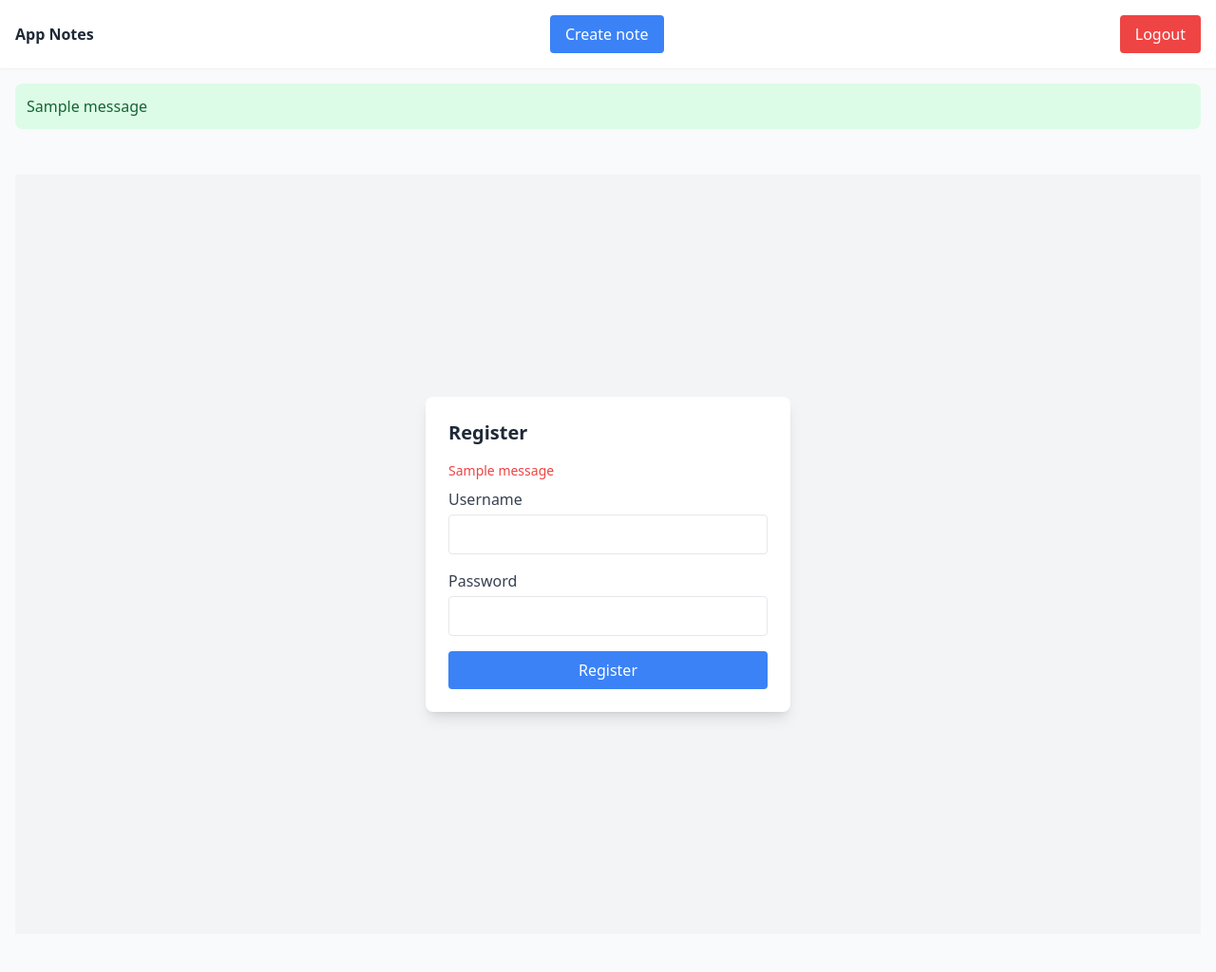
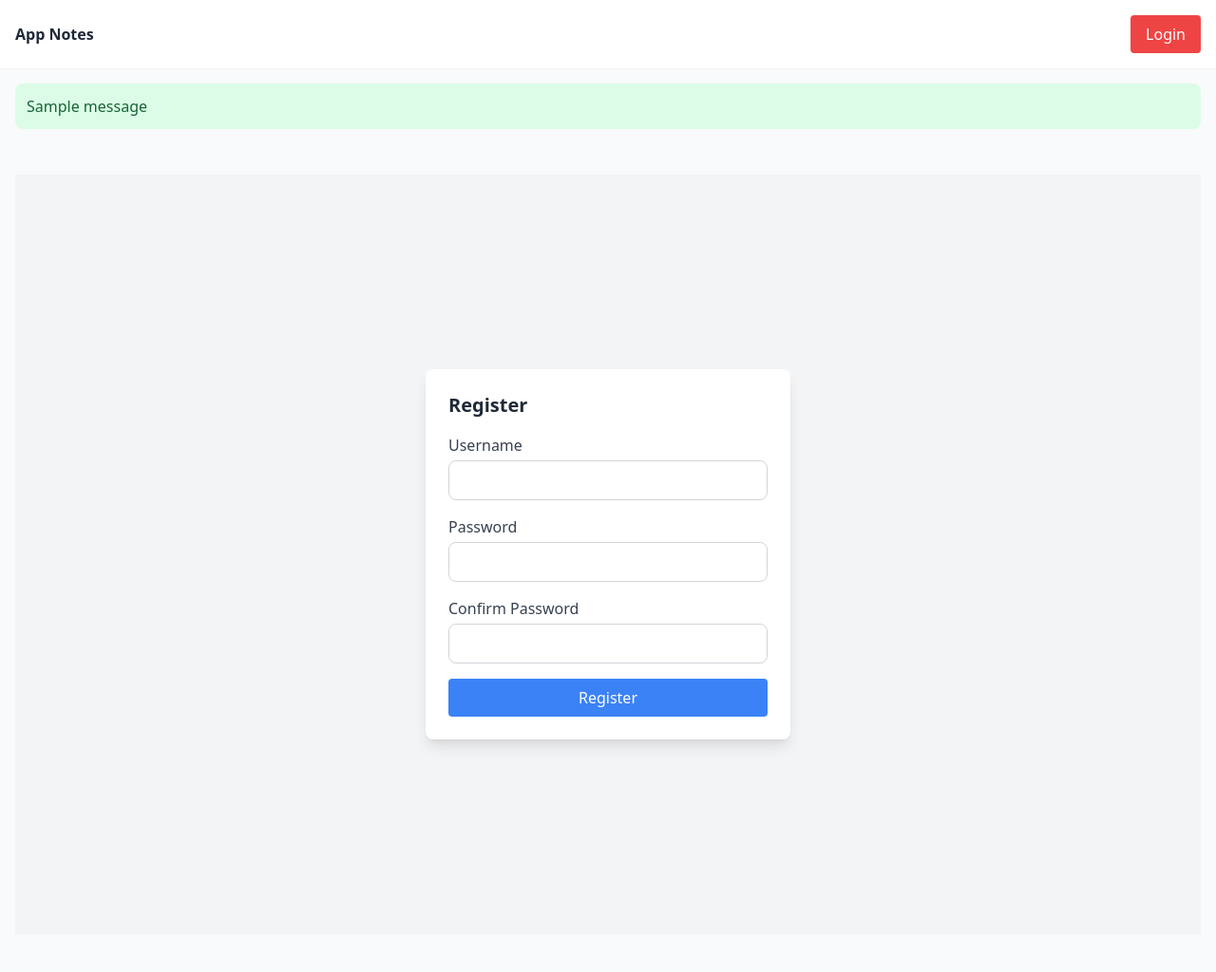
Before and after one commit to nahuelseoane/notes-app-flask, a Flask app: page /auth/register in a window 1280 px wide. Shown: the top 1024 px of the page at 95% size. Run offline with Flask 3, Linux system fonts and the light colour scheme; one stand-in notice (Sample message) is shown; some libraries are stand-ins or nearby versions.

Commit message:
login & logout working

```diff
--- a/app/auth/routes.py
+++ b/app/auth/routes.py
@@ -1,42 +1,41 @@
 from flask import Blueprint, request, render_template, url_for, redirect, flash
 from flask_login import login_user, logout_user
 from app.models import User, db
+from app.forms.auth_forms import LoginForm, RegisterForm
 
 auth_bp = Blueprint("auth", __name__, template_folder="templates")
 
 @auth_bp.route("/register", methods=["GET", "POST"])
 def register():
-    if request.method == "POST":
-        username = request.form["username"]
-        password = request.form["password"]
+    form = RegisterForm()
+    if form.validate_on_submit():
 
-        if User.query.filter_by(username=username).first():
+        if User.query.filter_by(username=form.username.data).first():
             flash("Username already exists", "error")
             return redirect(url_for("auth.register"))
 
-        new_user = User(username=username)
-        new_user.set_password(password)
+        new_user = User(username=form.username.data)
+        new_user.set_password(form.password.data)
         db.session.add(new_user)
         db.session.commit()
         flash("Account created! You can now log in.", "success")
         return redirect(url_for("auth.login"))
-    return render_template("register.html")
+    return render_template("register.html", form=form)
 
 
 @auth_bp.route("/login", methods=["GET", "POST"])
 def login():
-    if request.method == "POST":
-        username = request.form["username"]
-        password = request.form["password"]
+    form = LoginForm()
+    if form.validate_on_submit():
+        user = User.query.filter_by(username=form.username.data).first()
 
-        user = User.query.filter_by(username=username).first()
-        if user and user.check_password(password):
+        if user and user.check_password(form.password.data):
             login_user(user)
             flash("Logged in successfully!", "success")
             return redirect(url_for("notes.notes_home"))
         else:
             flash("User not allowed.", "error")
-    return render_template("login.html")
+    return render_template("login.html", form=form)
 
 
 @auth_bp.route("logout", methods=["GET", "POST"])
--- a/app/auth/templates/register.html
+++ b/app/auth/templates/register.html
@@ -8,22 +8,41 @@
   <div class="bg-white shadow-lg rounded-lg p-6 w-full max-w-sm">
     <h1 class="text-xl font-bold text-gray-800 mb-4">Register</h1>
 
-    {% for category, message in get_flashed_messages(with_categories=true) %}
-      <p class="text-sm text-red-500 mb-2">{{ message }}</p>
-    {% endfor %}
+    <form method="POST" class="space-y-4">
+        {{ form.hidden_tag() }}
 
-    <form method="POST" class="space-y-4">
-      <div>
-        <label for="username" class="block text-gray-700 font-medium mb-1">Username</label>
-        <input type="text" name="username" class="w-full border rounded px-3 py-2" required>
-      </div>
+        <div>
+            {{ form.username.label(class="block text-gray-700 font-medium mb-1") }}
+            {{ form.username(class="w-full border border-gray-300 rounded-lg p-2 focus:ring-2 focus:ring-blue-500 focus:outline-none")}}
+            {% for error in form.username.errors %}
+                <p class="text-red-500 text-sm">{{ error }}</p>
+            {% endfor %}
+            {# <label for="username" class="block text-gray-700 font-medium mb-1">Username</label> #}
+            {# <input type="text" name="username" class="w-full border rounded px-3 py-2" required> #}
+        </div>
 
-      <div>
-        <label for="password" class="block text-gray-700 font-medium mb-1">Password</label>
-        <input type="password" name="password" class="w-full border rounded px-3 py-2" required>
-      </div>
+        <div>
+            {{ form.password.label(class="block text-gray-700 font-medium mb-1") }}
+            {{ form.password(class="w-full border border-gray-300 rounded-lg p-2 focus:ring-2 focus:ring-blue-500 focus:outline-none")}}
+            {% for error in form.password.errors %}
+                <p class="text-red-500 text-sm">{{ error }}</p>
+            {% endfor %}
+            {# <label for="password" class="block text-gray-700 font-medium mb-1">Password</label> #}
+            {# <input type="password" name="password" class="w-full border rounded px-3 py-2" required> #}
+        </div>
 
-      <button class="w-full bg-blue-500 text-white py-2 rounded hover:bg-blue-600 transition">Register</button>
+        <!-- Confirm Password -->
+        <div class="mb-4">
+            {{ form.confirm_password.label(class="block font-medium text-gray-700 mb-1") }}
+            {{ form.confirm_password(class="w-full border border-gray-300 rounded-lg p-2 focus:ring-2 focus:ring-blue-500 focus:outline-none") }}
+            {% for error in form.confirm_password.errors %}
+                <p class="text-red-500 text-sm mt-1">{{ error }}</p>
+            {% endfor %}
+        </div>
+
+
+        {{ form.submit(class="w-full px-4 py-2 bg-blue-500 text-white rounded hover:bg-blue-600") }}
+        {# <button class="w-full bg-blue-500 text-white py-2 rounded hover:bg-blue-600 transition">Register</button> #}
     </form>
 
   </div>
--- a/app/config.py
+++ b/app/config.py
@@ -13,3 +13,4 @@ class Config:
     SECRET_KEY = "this-is-not-secret-but-stable"
     SESSION_COOKIE_HTTPONLY = True
     SESSION_COOKIE_SAMESITE = "Lax"
+    WTF_CSRF_ENABLED = True
--- /dev/null
+++ b/app/forms/auth_forms.py
@@ -0,0 +1,15 @@
+from flask_wtf import FlaskForm
+from wtforms import PasswordField, StringField, SubmitField
+from wtforms.validators import DataRequired, Length, EqualTo
+
+
+class LoginForm(FlaskForm):
+    username = StringField("Username", validators=[DataRequired(), Length(min=3, max=50)])
+    password = PasswordField("Password", validators=[DataRequired(), Length(min=6, max=100)])
+    submit = SubmitField("Login")
+
+class RegisterForm(FlaskForm):
+    username = StringField("Username", validators=[DataRequired(), Length(min=3, max=50)])
+    password = PasswordField("Password", validators=[DataRequired(), Length(min=6, max=100)])
+    confirm_password = PasswordField("Confirm Password", validators=[DataRequired(), EqualTo("password")])
+    submit = SubmitField("Register")
--- a/app/templates/base.html
+++ b/app/templates/base.html
@@ -16,8 +16,12 @@
     <nav class="bg-white shadow-sm py-4">
         <div class="container mx-auto flex justify-between items-center px-4">
             <a href="{{ url_for('notes.notes_home' ) }}" class="tex-xl font-bold text-gray-800">App Notes</a>
-            <a href="{{ url_for('notes.create_note') }}" class="px-4 py-2 bg-blue-500 text-white rounded hover:bg-blue-600">Create note</a>
-            <a href="{{ url_for('auth.logout') }}" class="px-4 py-2 bg-red-500 text-white rounded hover:bg-red-600">Logout</a>
+            {% if current_user.is_authenticated %}
+                <a href="{{ url_for('notes.create_note') }}" class="px-4 py-2 bg-blue-500 text-white rounded hover:bg-blue-600">Create note</a>
+                <a href="{{ url_for('auth.logout') }}" class="px-4 py-2 bg-red-500 text-white rounded hover:bg-red-600">Logout</a>
+            {% else %}
+                <a href="{{ url_for('auth.login') }}" class="px-4 py-2 bg-red-500 text-white rounded hover:bg-red-600">Login</a>
+            {% endif %}
         </div>
     </nav>
 
--- a/requirements.txt
+++ b/requirements.txt
@@ -1,3 +1,4 @@
 Flask==3.1.2
 Flask-SQLAlchemy==3.1.1
 Flask-Login==0.6.3
+Flask-WTF==1.2.2
```
Also changed, not shown: app/auth/templates/login.html (+19 -7 lines), app/notes/routes.py (+8 -0 lines), app/forms/__init__.py (added), notes.sqlite.
